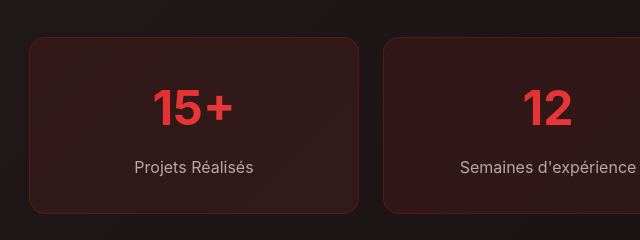
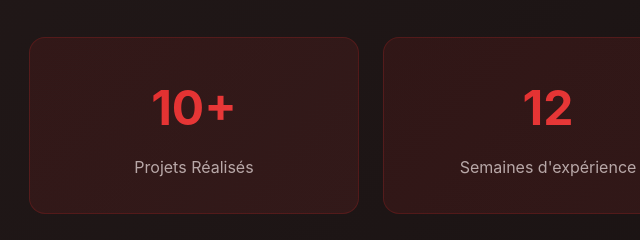
Before and after one commit to BastianVm/portfolio, a plain HTML site: page index.html in a window 1280 px wide. Shown: the part 1234-1474 px from the top of the page, 92-732 px from the left. Drawn offline with nearby package versions, Linux system fonts and the light colour scheme.

Commit message:
Correction

```diff
--- a/index.html
+++ b/index.html
@@ -62,7 +62,7 @@
                 <p>Découvrez mes compétences, mes projets, et mon parcours professionnel.</p>
                 <div class="stats-grid">
                     <div class="stat-item">
-                        <div class="stat-number">15+</div>
+                        <div class="stat-number">10+</div>
                         <div class="stat-label">Projets Réalisés</div>
                     </div>
                     <div class="stat-item">
@@ -494,4 +494,5 @@
 <script src="https://cdn.jsdelivr.net/npm/bootstrap@5.3.0/dist/js/bootstrap.bundle.min.js"></script>
 
 </body>
+
 </html>
```
